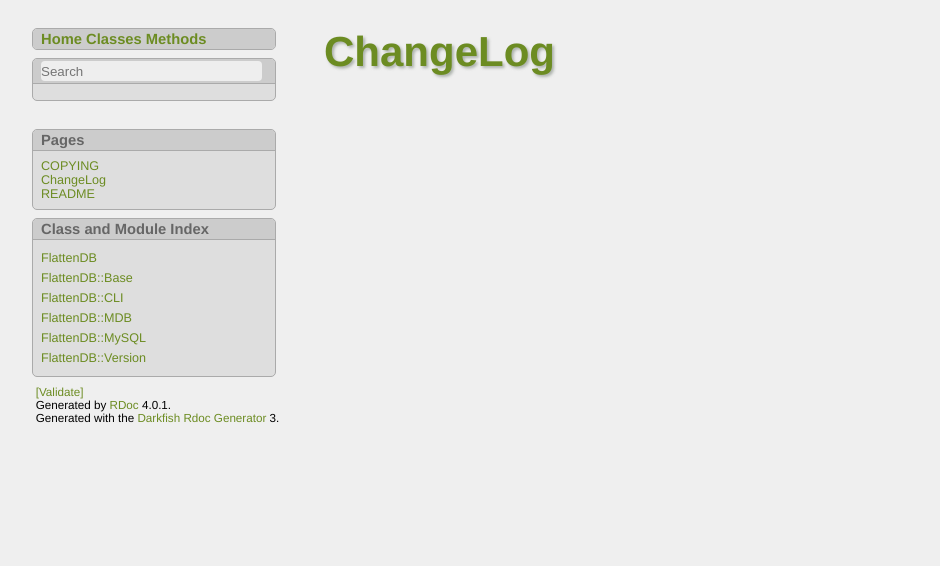
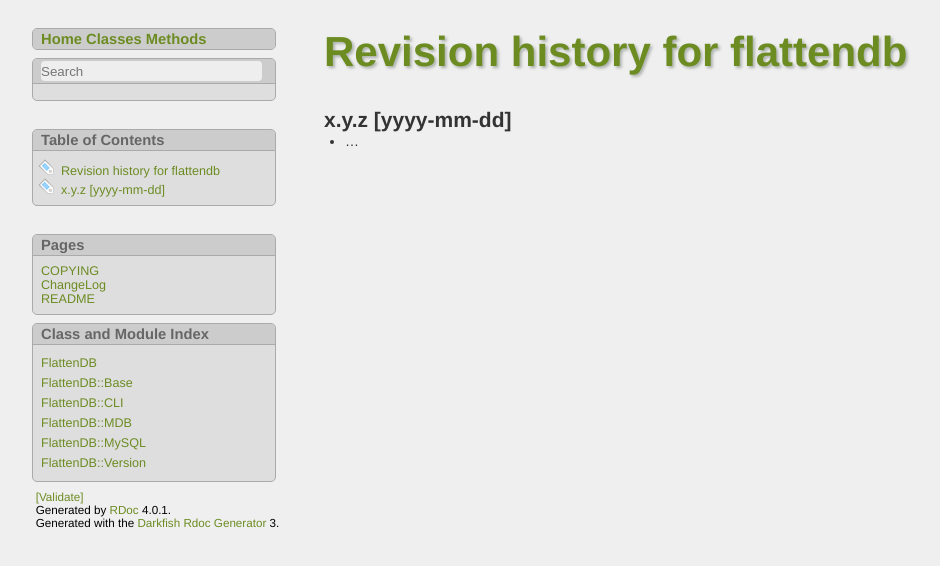
Before and after one commit to blackwinter/flattendb, a plain HTML site: page ChangeLog.html in a window 1280 px wide. Shown: the whole page, without its empty margins (16-956 px from the left). Drawn offline with Linux system fonts and the light colour scheme.

Commit message:
Updated documentation.

```diff
--- a/ChangeLog.html
+++ b/ChangeLog.html
@@ -44,6 +44,16 @@
 
 
 
+<div id="table-of-contents">
+  <nav class="section">
+    <h3 class="section-header">Table of Contents</h3>
+    <ul>
+      <li><a href="#label-Revision+history+for+flattendb">Revision history for flattendb</a>
+      <li><a href="#label-x.y.z+%5Byyyy-mm-dd%5D">x.y.z [yyyy-mm-dd]</a>
+    </ul>
+  </nav>
+</div>
+
 
   <div id="project-metadata">
     <nav id="fileindex-section" class="section project-section">
@@ -85,7 +95,12 @@
 
 <div id="documentation" class="description">
 
-<h1 id="label-ChangeLog"><a href="ChangeLog.html">ChangeLog</a><span><a href="#label-ChangeLog">&para;</a> <a href="#documentation">&uarr;</a></span></h1>
+<h1 id="label-Revision+history+for+flattendb">Revision history for flattendb<span><a href="#label-Revision+history+for+flattendb">&para;</a> <a href="#documentation">&uarr;</a></span></h1>
+
+<h2 id="label-x.y.z+%5Byyyy-mm-dd%5D">x.y.z [yyyy-mm-dd]<span><a href="#label-x.y.z+%5Byyyy-mm-dd%5D">&para;</a> <a href="#documentation">&uarr;</a></span></h2>
+<ul><li>
+<p>…</p>
+</li></ul>
 
 </div>
 
```
Also changed, not shown: table_of_contents.html (+2 -1 lines), js/search_index.js, 1 other file.
